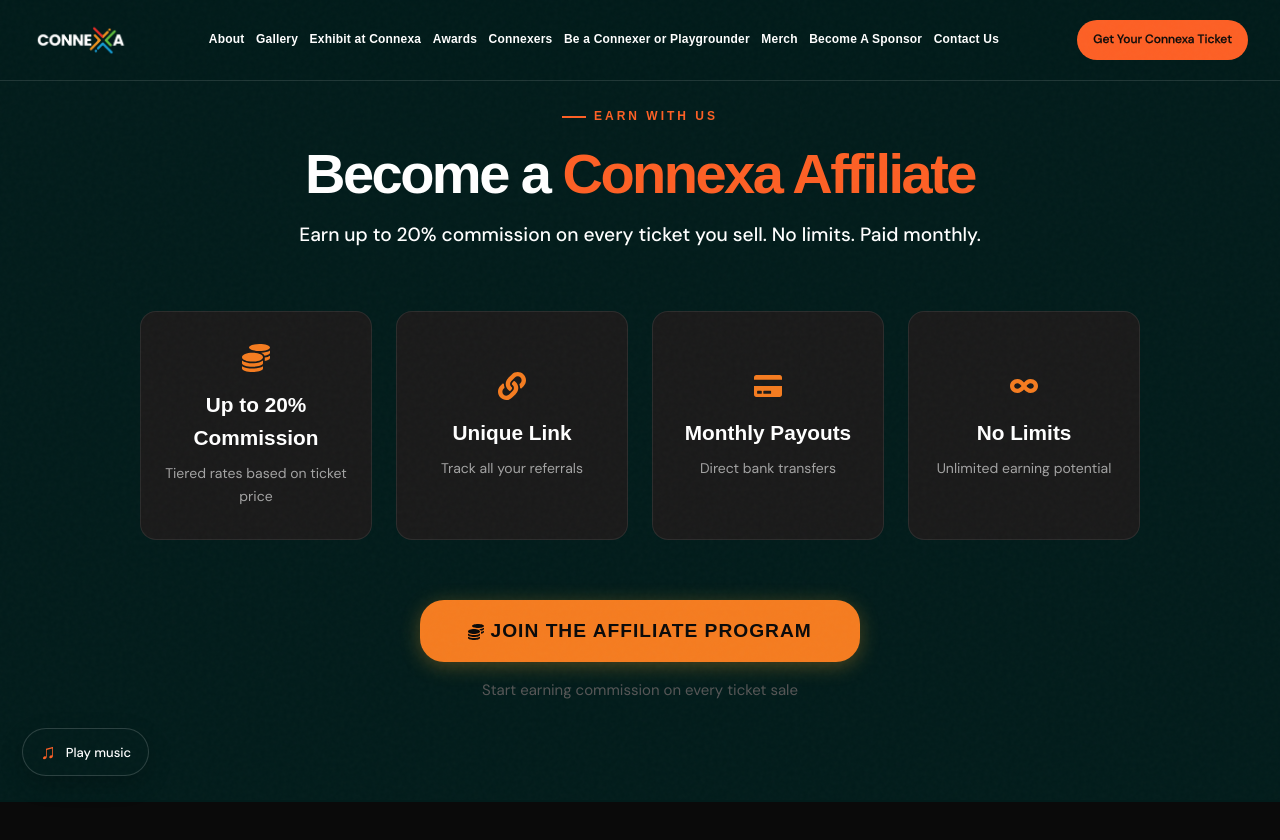
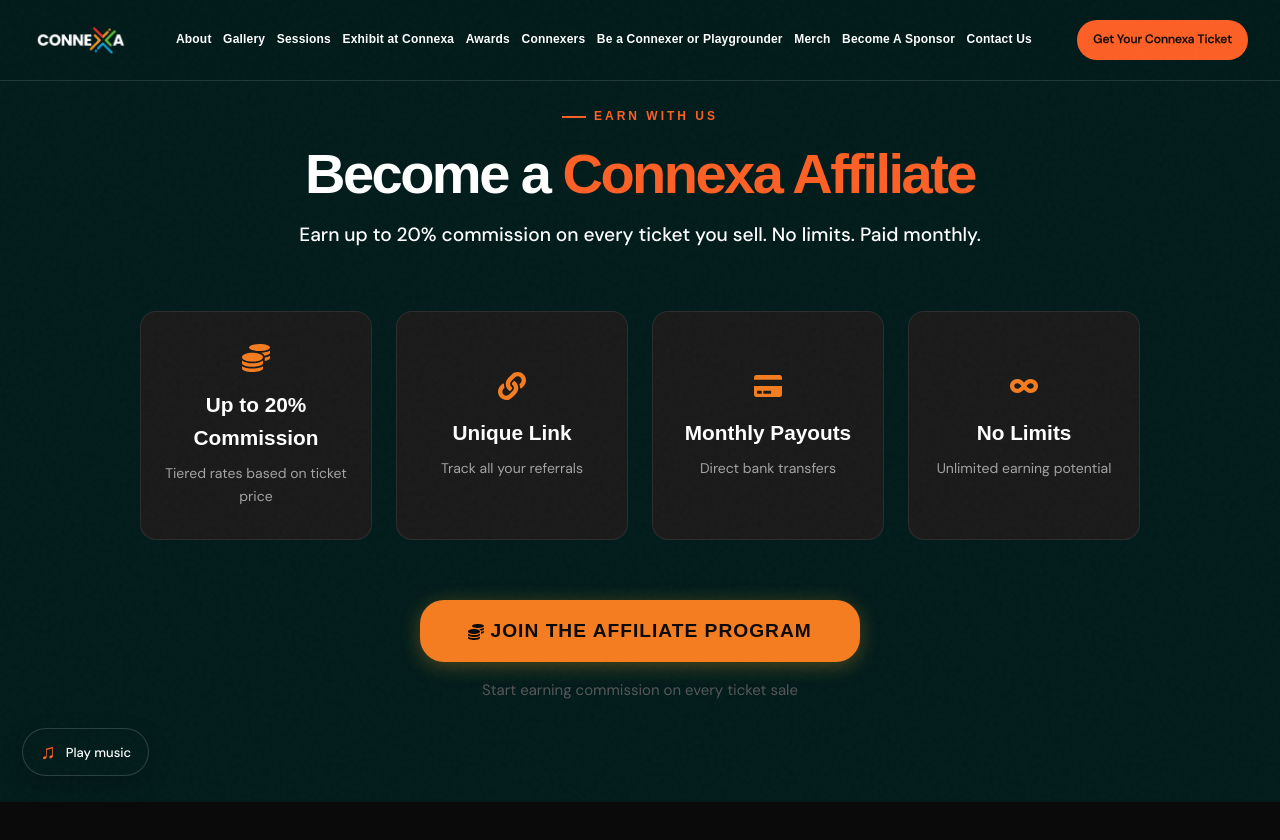
Before and after one commit to Zidepeoplenewaccount/connexa, a React (Vite) app: page /affiliates in a window 1280 px wide. Shown: the top 840 px of the page. Built offline with nearby package versions, Linux system fonts and the light colour scheme.

Commit message:
Add Sessions link to Connexa navigation

```diff
--- a/src/components/Navbar.jsx
+++ b/src/components/Navbar.jsx
@@ -15,6 +15,7 @@ export default function Navbar() {
   const navLinks = [
     { label: 'About', href: '/#about' },
     { label: 'Gallery', href: '/#gallery' },
+    { label: 'Sessions', href: '/#sessions' },
     { label: 'Exhibit at Connexa', href: '/exhibitors' },
     //{ label: 'Tickets', href: '#tickets' },
     { label: 'Awards', href: '/#awards' },
```
